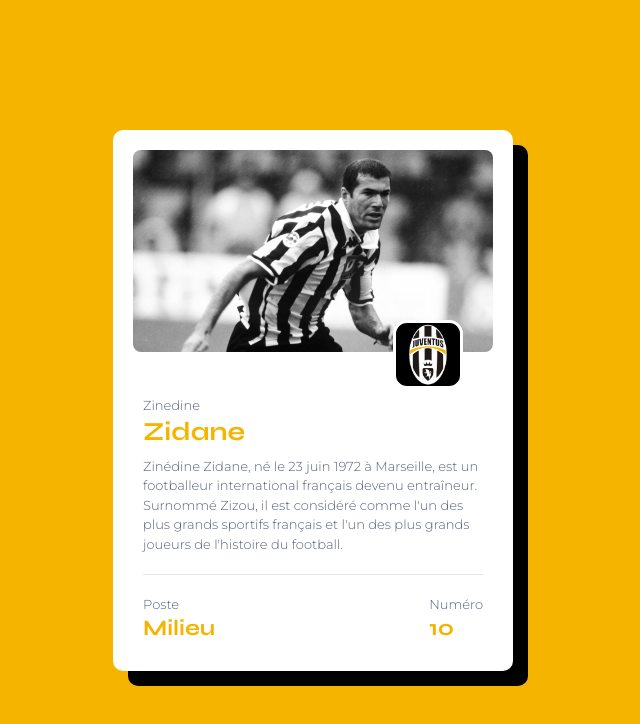
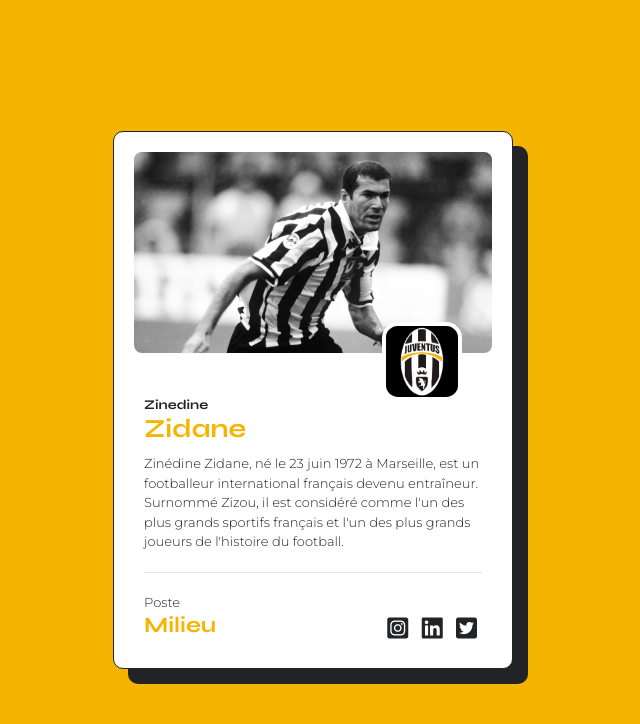
Before and after one commit to Airakaz27/profile, a plain HTML site: page index.html in a window 1280 px wide. Shown: the whole page, without its empty margins (327-967 px from the left). Drawn offline with Linux system fonts and the light colour scheme.

Commit message:
add social icons

```diff
--- a/index.html
+++ b/index.html
@@ -17,7 +17,7 @@
       <img id="zizou" src="images/zizou_bg-bw.jpeg" alt="profile-pic">
       <img id="juventus" src="images/juventus.png" alt="juventus-pic">
       <div class="card-content">
-        <p>Zinedine</p>
+        <h5>Zinedine</h5>
         <h2 class="name">Zidane</h2>
         <p class="description">Zinédine Zidane, né le 23 juin 1972 à Marseille, est un footballeur international français devenu entraîneur.
         Surnommé Zizou, il est considéré comme l'un des plus grands sportifs français et l'un des plus grands joueurs de l'histoire du football.
@@ -27,9 +27,10 @@
             <p>Poste</p>
             <strong>Milieu</strong>
           </div>
-          <div class="number">
-            <p>Numéro</p>
-            <strong>10</strong>
+          <div class="social">
+            <a href=""><i class="fa-brands fa-square-instagram fa-xl"></i></a>
+            <a href=""><i class="fa-brands fa-linkedin fa-xl"></i></a>
+            <a href=""><i class="fa-brands fa-square-twitter fa-xl"></i></a>
           </div>
         </div>
       </div>
--- a/style.css
+++ b/style.css
@@ -8,7 +8,7 @@ body {
     font-family: "Syne", sans-serif;
     font-size: 100%;
     background-color: rgb(245, 180, 0);
-    color: #575F7D;
+    color: #222327;
   }
 
 .container {
@@ -21,9 +21,10 @@ body {
     background-color: #ffffff;
     margin: auto;
     width: 400px;
-    box-shadow: 15px 15px black;
+    box-shadow: 15px 15px #222327;
     border-radius: 10px;
     overflow: hidden;
+    border: 1px solid #222327;
   }
 
 .card-content {
@@ -36,13 +37,13 @@ body {
   right: 50px;
   top: 190px;
   border-radius: 20%;
-  border: 3px solid rgb(255, 255, 255);
-  width: 70px;
+  border: 4px solid rgb(255, 255, 255);
+  width: 80px;
   height: auto;
 }
 
 #zizou {
-   width: 400px;
+   width: 100%;
    height: auto;
    padding: 20px;
    border-radius: 28px;
@@ -73,9 +74,28 @@ h2 {
 }
 
 strong {
-  font-size: 22px;
-  color: rgb(245, 180, 0)
+    font-size: 22px;
+    color: rgb(245, 180, 0)
 }
+
+.social {
+    align-self: end;
+}
+
+.fa-brands {
+    margin: 0px 5px;
+    color: #222327;
+}
+
+.fa-brands:hover {
+    color: rgb(245, 180, 0);
+    transition: 0.2s ease-out;
+}
+
+a {
+    text-decoration: none;
+}
+
 
 @media (max-width: 960px) {
   /* For a screen < 960px, this CSS will be read */
@@ -96,4 +116,7 @@ strong {
   .card {
     width: 300px;
   }
+  #juventus {
+    top: 130px;
+  }
 }
```
Also changed, not shown: 2 other files.
